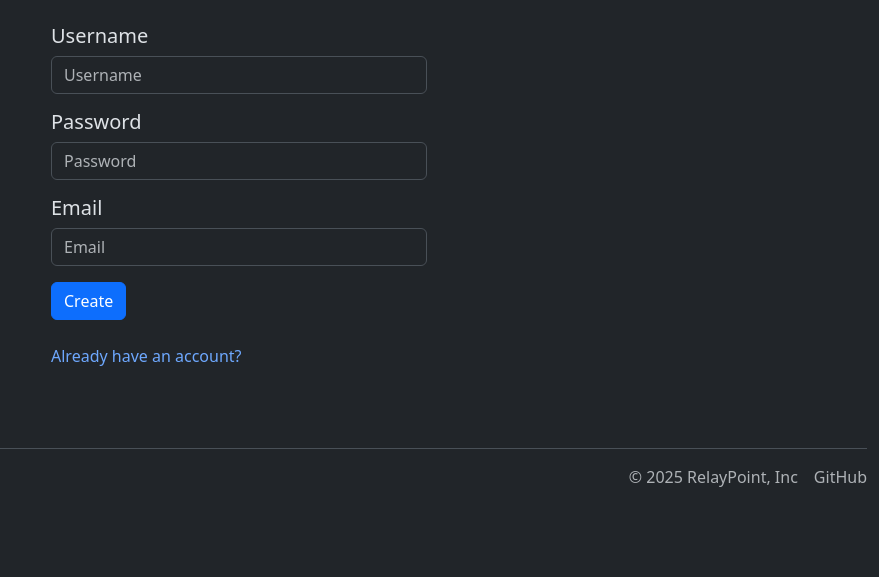
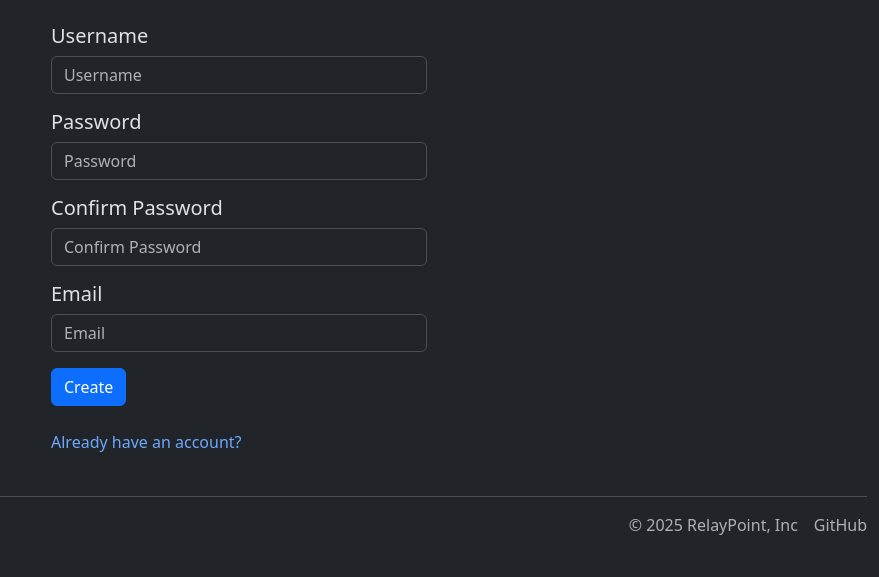
Before and after one commit to Binary-Boys-NITC/RelayPoint, a Flask app: page /signup in a window 1280 px wide. Shown: the part 246-823 px from the top of the page, without its empty margins (401-1280 px from the left). Before the commit the page ends 800 px from the top, so only its background shows below. Run offline with Flask 3, Linux system fonts and the light colour scheme.

Commit message:
confirm password in signup

```diff
--- a/app.py
+++ b/app.py
@@ -129,6 +129,8 @@ def apiLogin():
 
 @app.route('/api/signup',methods=["POST"])
 def apiSignup():
+    if request.form['password']!=request.form['confirm_password']:
+        return render_template('signup.html',username="Guest User",profile_link='/login',message="Passwords do not match")
     if "@nitc.ac.in" not in request.form['email']:
         return render_template('signup.html',username="Guest User",profile_link='/login',message="Invalid email")
     resp = pg.pgCreateUser(request.form['username'],request.form['password'],['student'],request.form['email'])
--- a/templates/signup.html
+++ b/templates/signup.html
@@ -23,13 +23,15 @@
     </div>
 
     <div class="d-flex justify-content-center">
-    <div class="container-fluid mt-5" style="max-width: 400px; height: 400px;">
+    <div class="container-fluid my-5" style="max-width: 400px; height: 400px;">
         <form action="/api/signup" method="POST">
         <h5>Username</h5>
         <input type="text" placeholder="Username" class="form-control mb-3" name="username"/>
 
         <h5>Password</h5>
         <input type="password" placeholder="Password" class="form-control mb-3" name="password"/>
+        <h5>Confirm Password</h5>
+        <input type="password" placeholder="Confirm Password" class="form-control mb-3" name="confirm_password"/>
         <h5>Email</h5>
         <input type="email" placeholder="Email" class="form-control mb-3" name="email"/>
         {% if message is defined %}
```
